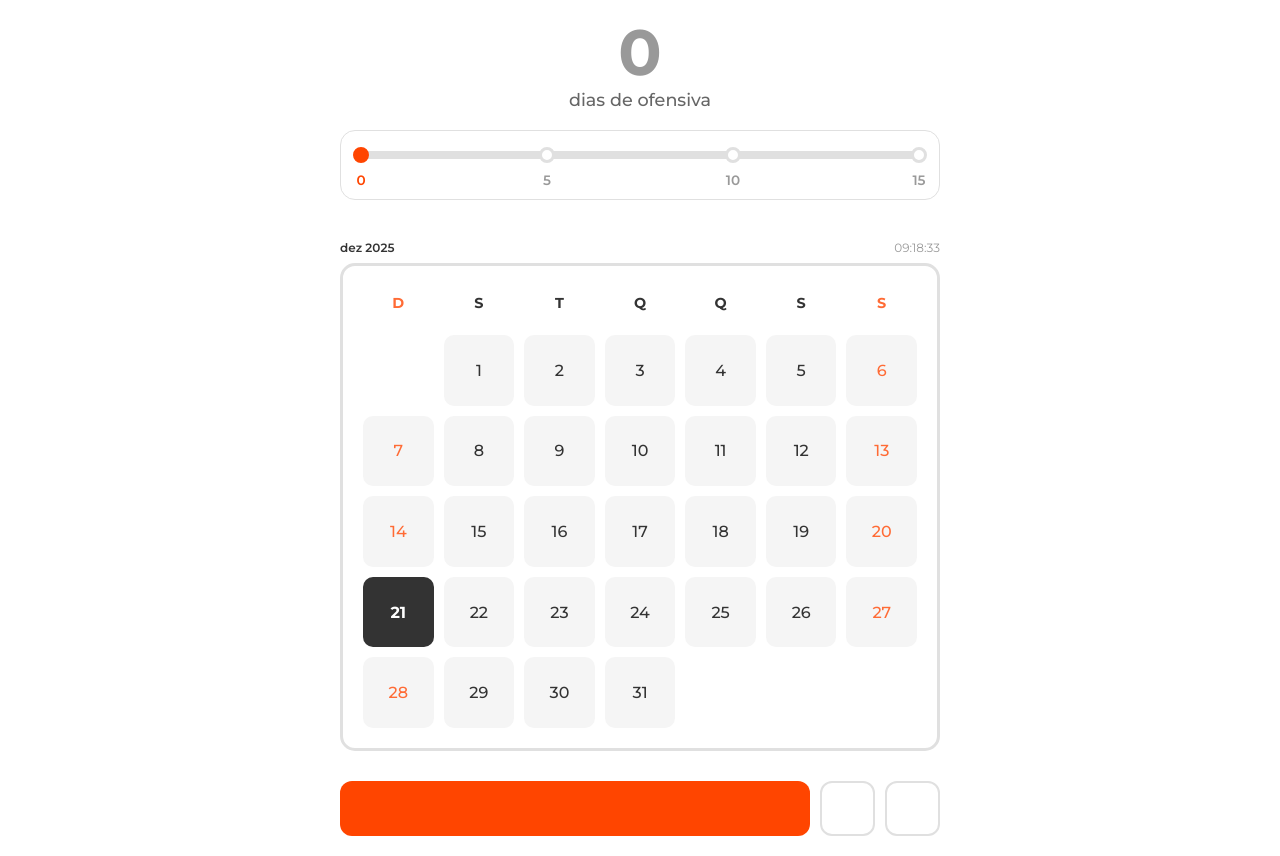
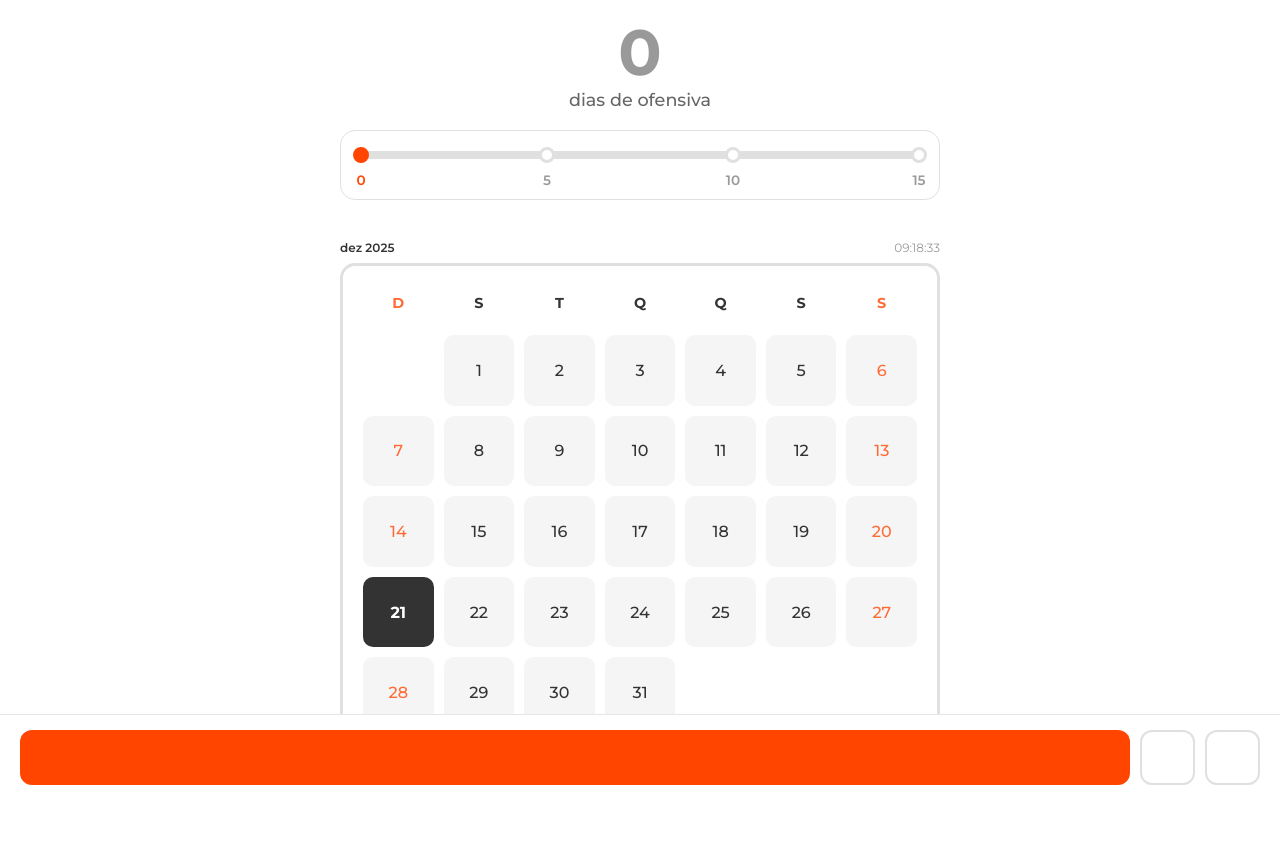
Before and after one commit to themvdiass/constancy, a React (Create React App) app: page / in a window 1280 px wide. Built offline with nearby package versions, Linux system fonts and the light colour scheme; some icons are missing; the HTML template or start-up script is replaced by a standard one.

Commit message:
pequenos ajustes

```diff
--- a/src/App.css
+++ b/src/App.css
@@ -5,6 +5,7 @@
   justify-content: center;
   background: white;
   padding: 20px;
+  padding-bottom: 100px;
   font-family: 'Montserrat', sans-serif;
   transition: background-color 0.3s ease;
 }
@@ -302,11 +303,24 @@ h1 {
 
 /* Container de Botões */
 .buttons-container {
-  margin-top: 30px;
+  position: fixed;
+  bottom: 0;
+  left: 0;
+  right: 0;
   display: flex;
   gap: 10px;
   align-items: stretch;
   justify-content: center;
+  padding: 15px 20px;
+  background: rgba(255, 255, 255, 0.95);
+  backdrop-filter: blur(10px);
+  border-top: 1px solid rgba(0, 0, 0, 0.1);
+  z-index: 100;
+}
+
+.App.dark-mode .buttons-container {
+  background: rgba(45, 45, 45, 0.95);
+  border-top-color: rgba(255, 255, 255, 0.1);
 }
 
 /* Botão de Check-in */
```
